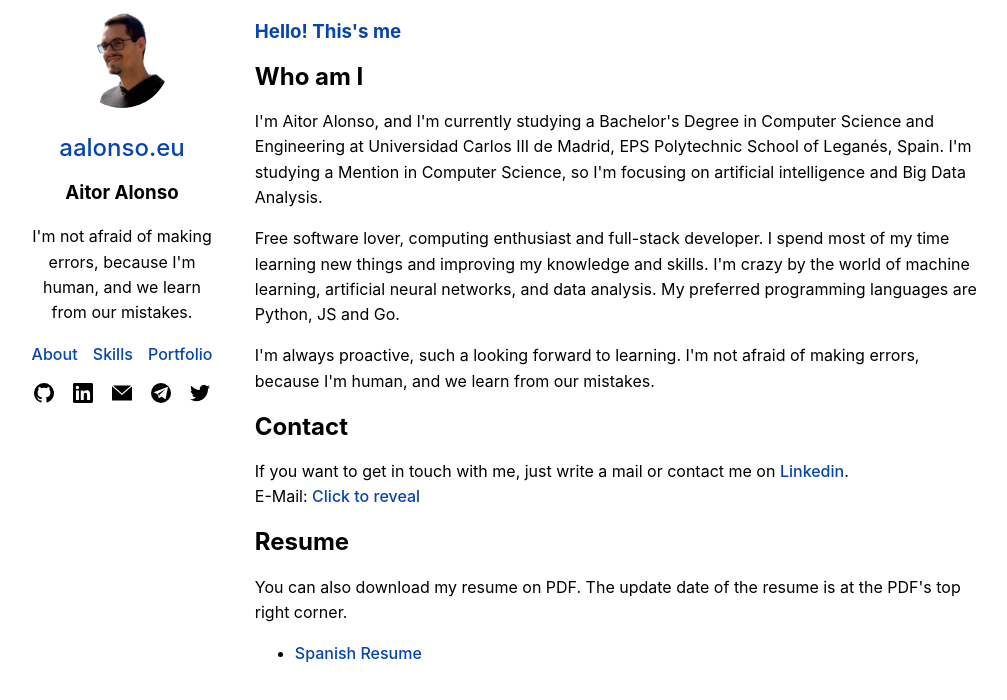
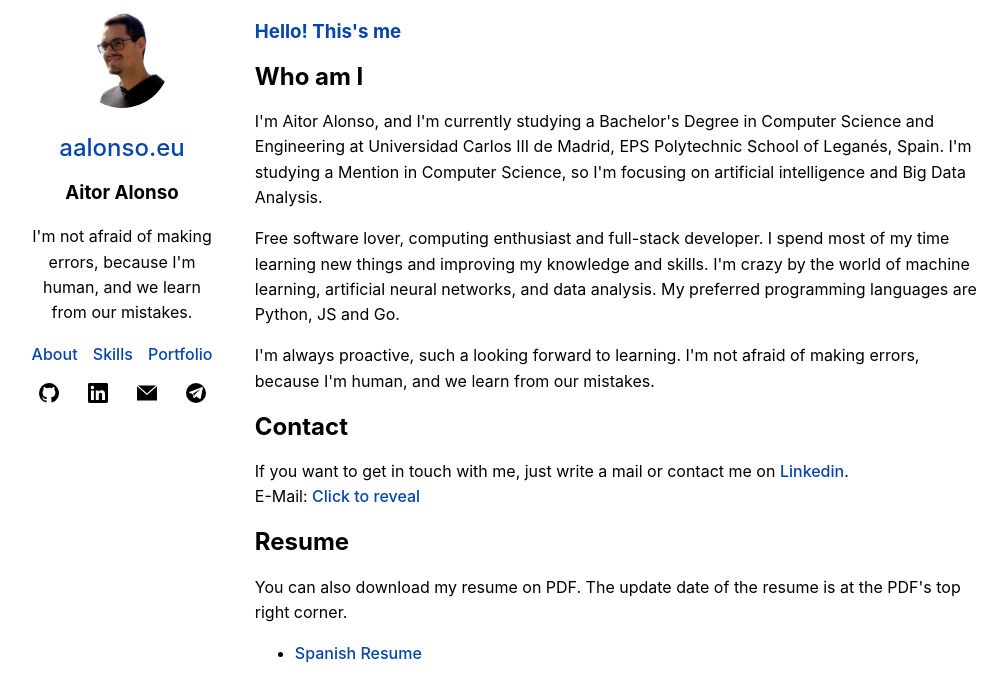
Before and after one commit to tairosonloa/aalonso.eu, a Gatsby site: page / in a window 1280 px wide. Shown: the whole page, without its empty margins (142-1149 px from the left). Built offline with nearby package versions, Linux system fonts and the light colour scheme; Gatsby itself is replaced by a stand-in of ours.

Commit message:
Updated CV and removed Twitter link

```diff
--- a/src/components/NavigationMenu/SocialBar/index.js
+++ b/src/components/NavigationMenu/SocialBar/index.js
@@ -6,7 +6,6 @@ import GitHubIcon from "./icons/github.svg"
 import LinkedInIcon from "./icons/linkedin.svg"
 import EmailIcon from "./icons/mail-2.svg"
 import TelegramIcon from "./icons/telegram.svg"
-import TwitterIcon from "./icons/twitter.svg"
 import { singleColumnMediaQuery } from "../../../styling"
 
 
@@ -63,7 +62,7 @@ class MailIcon extends React.Component {
     }
   }
 
-  decodeMail = (encodedMail) => {
+  decodeMail = () => {
       let decoded = ""
       for(let i = 0; i < this.state.mail.length; i++){
           decoded += String.fromCharCode(this.state.mail.charCodeAt(i) ^ 33)
@@ -133,12 +132,6 @@ export default class SocialBar extends Component {
             rounded={true}
           />
         </li>
-        <li>
-          <Icon
-            url={`//twitter.com/${data.site.siteMetadata.twitter}`}
-            icon={TwitterIcon}
-          />
-        </li>
       </ul>
     )
   }
@@ -152,7 +145,6 @@ export const SocialBarQuery = graphql`
         linkedIn
         email
         telegram
-        twitter
       }
     }
   }
```
Also changed, not shown: 1 other file.
